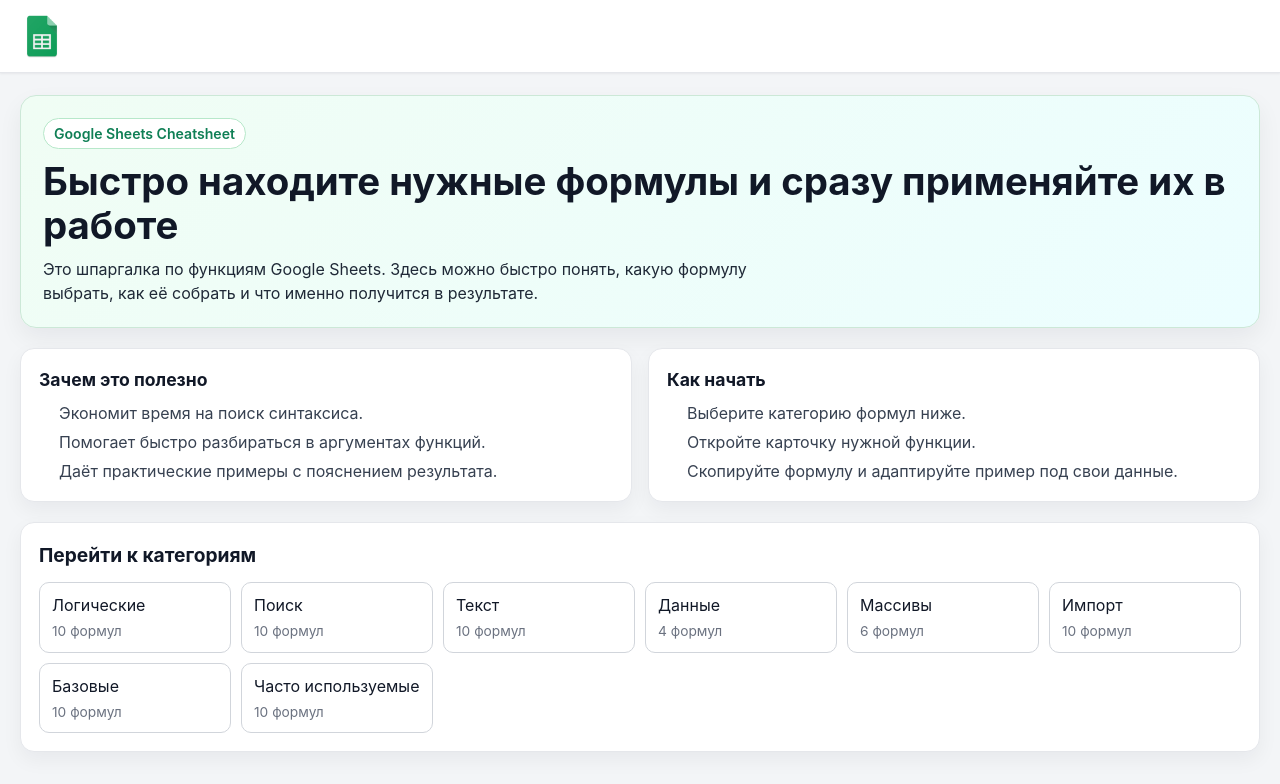
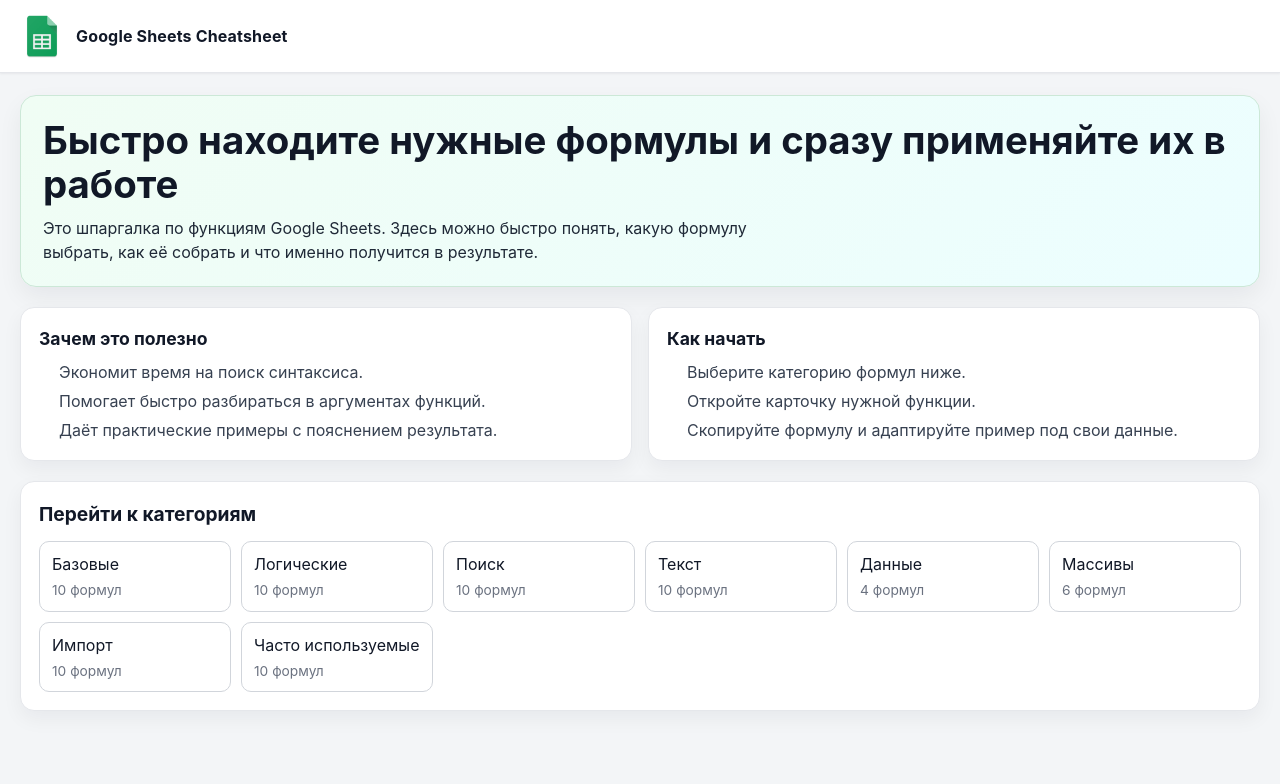
Before and after one commit to SubZzzero/google-sheets-cheatsheet, a React (Vite) app: page / in a window 1280 px wide. Shown: the top 784 px of the page. Built offline with nearby package versions, Linux system fonts and the light colour scheme.

Commit message:
some style upd header

```diff
--- a/src/App.jsx
+++ b/src/App.jsx
@@ -8,7 +8,13 @@
 
 function App() {
   const categories = useMemo(() => {
-    return [...new Set(formulas.map((item) => item.category))];
+    const uniqueCategories = [...new Set(formulas.map((item) => item.category))];
+
+    if (!uniqueCategories.includes('Базовые')) {
+      return uniqueCategories;
+    }
+
+    return ['Базовые', ...uniqueCategories.filter((category) => category !== 'Базовые')];
   }, []);
 
   const categoriesWithCount = useMemo(
--- a/src/components/Header/Header.jsx
+++ b/src/components/Header/Header.jsx
@@ -19,6 +19,7 @@
                 ) : null}
 
                 <img className={s.logo} src="/logo.png" alt="Логотип Google Sheets" />
+                <span className={s.productName}>Google Sheets Cheatsheet</span>
             </div>
         </header>
     );
--- a/src/components/Home/Home.jsx
+++ b/src/components/Home/Home.jsx
@@ -6,7 +6,6 @@
     return (
         <section className={s.home}>
             <header className={s.hero}>
-                <p className={s.badge}>Google Sheets Cheatsheet</p>
                 <h1 className={s.title}>Быстро находите нужные формулы и сразу применяйте их в работе</h1>
                 <p className={s.description}>
                     Это шпаргалка по функциям Google Sheets. Здесь можно быстро понять,
--- a/src/components/Home/Home.module.css
+++ b/src/components/Home/Home.module.css
@@ -10,19 +10,6 @@
     border-radius: 16px;
     padding: 22px;
     box-shadow: 0 10px 24px rgba(15, 23, 42, 0.06);
-}
-
-.badge {
-    display: inline-flex;
-    align-items: center;
-    border-radius: 999px;
-    border: 1px solid #b7e8ca;
-    background: #ffffff;
-    color: #0f7f55;
-    font-weight: 600;
-    font-size: 0.88rem;
-    padding: 4px 10px;
-    margin-bottom: 10px;
 }
 
 .title {
```
